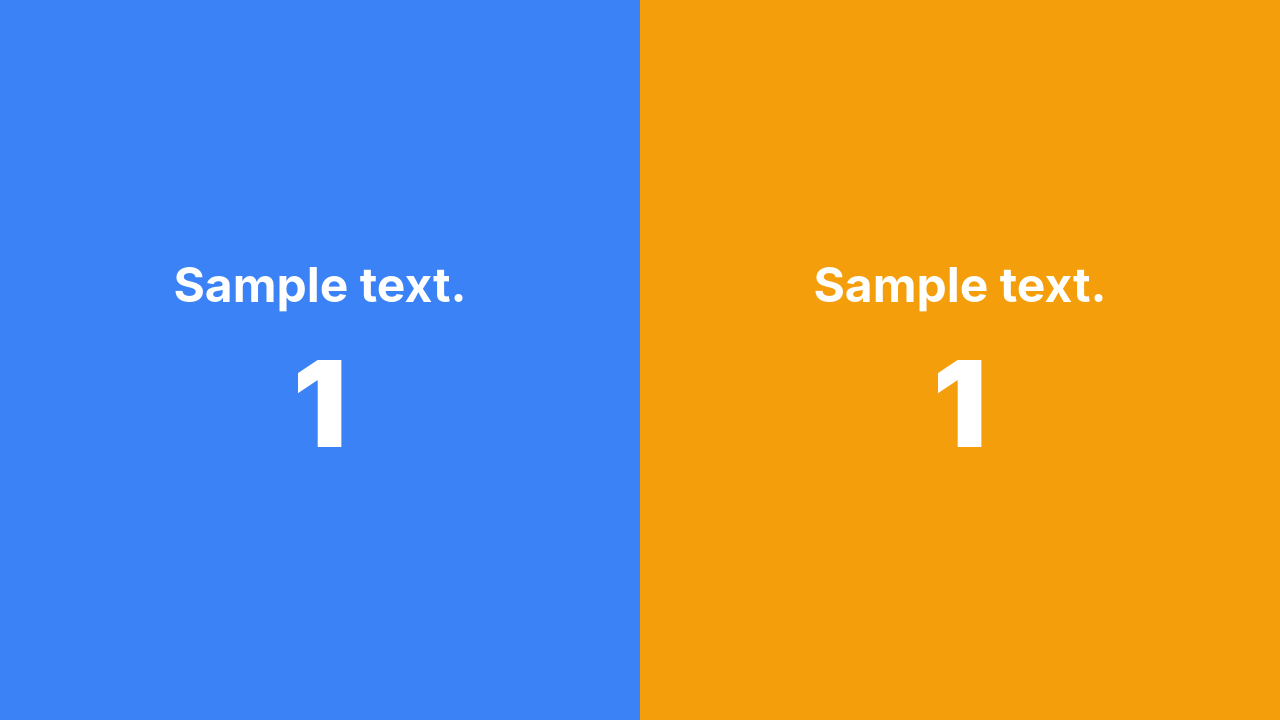
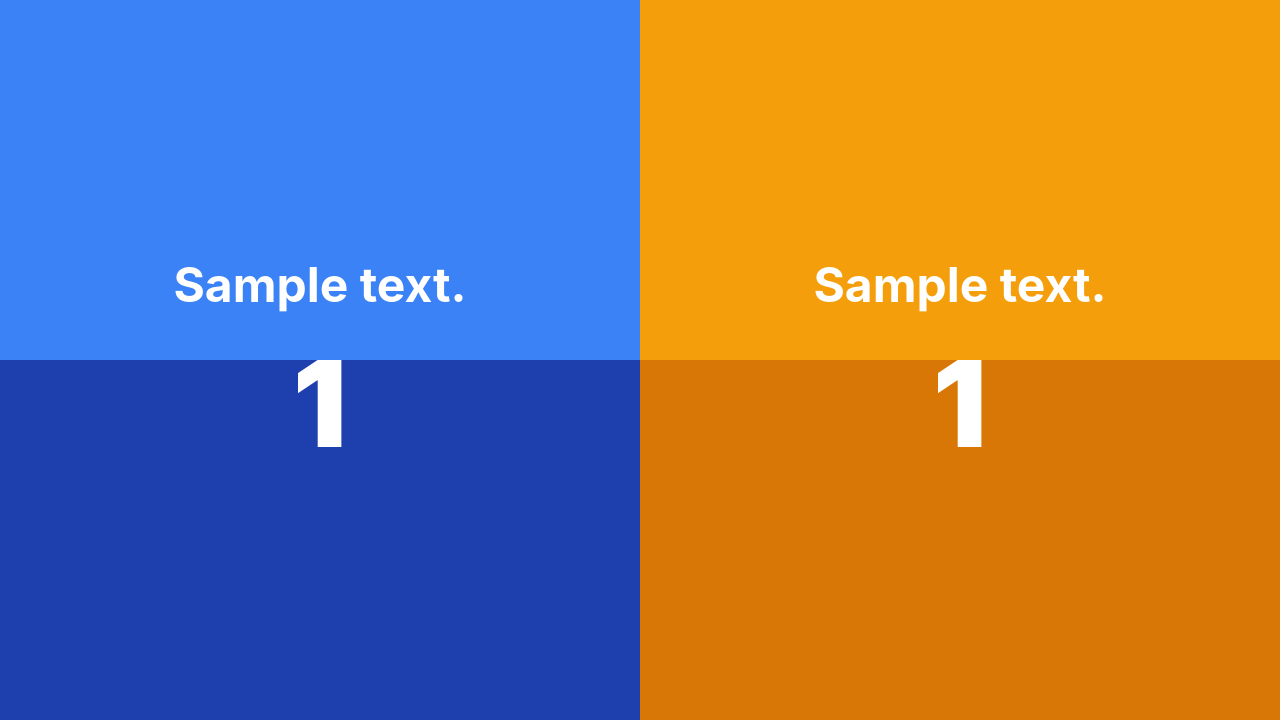
Before and after one commit to tooluser/vote-with-your-feet, a Flask app: template templates/display.html in a window 1280 px wide. Shown: the part 80-800 px from the top of the page. Run offline with Flask 3, Linux system fonts and the light colour scheme; the template is opened without the code that fills it: most values are stand-ins (such as "Sample title", 1, 10 or a date in 2020); some libraries are stand-ins or nearby versions.

Commit message:
Add vertical bar chart visualization to display page
Display now shows proportional vertical bars filling from bottom up on each panel:
- Left panel: darker blue (#1e40af) fills based on option A vote percentage
- Right panel: darker orange (#d97706) fills based on option B vote percentage
- Bars animate smoothly (0.6s transition) when votes change via WebSocket
- Answer text and vote counts remain visible above the bars (z-index layering)

Real-time updates calculate percentages and adjust bar heights dynamically.

```diff
--- a/static/css/display.css
+++ b/static/css/display.css
@@ -36,6 +36,24 @@ body {
     align-items: center;
     justify-content: center;
     padding: 40px;
+    position: relative;
+}
+
+.vertical-bar {
+    position: absolute;
+    bottom: 0;
+    left: 0;
+    width: 100%;
+    transition: height 0.6s ease-in-out;
+    z-index: 1;
+}
+
+.panel-a .vertical-bar {
+    background-color: #1e40af;
+}
+
+.panel-b .vertical-bar {
+    background-color: #d97706;
 }
 
 .panel-a {
@@ -50,6 +68,8 @@ body {
 
 .answer-content {
     text-align: center;
+    position: relative;
+    z-index: 2;
 }
 
 .answer-content h2 {
--- a/static/js/display.js
+++ b/static/js/display.js
@@ -22,9 +22,18 @@ function updateDisplay() {
             if (data.poll) {
                 const countA = document.getElementById('count-a');
                 const countB = document.getElementById('count-b');
+                const verticalBarA = document.getElementById('vertical-bar-a');
+                const verticalBarB = document.getElementById('vertical-bar-b');
+
+                const total = data.poll.count_a + data.poll.count_b;
+                const percentA = total > 0 ? (data.poll.count_a / total * 100) : 0;
+                const percentB = total > 0 ? (data.poll.count_b / total * 100) : 0;
 
                 if (countA) countA.textContent = data.poll.count_a;
                 if (countB) countB.textContent = data.poll.count_b;
+
+                if (verticalBarA) verticalBarA.style.height = percentA + '%';
+                if (verticalBarB) verticalBarB.style.height = percentB + '%';
             }
         })
         .catch(error => console.error('Error updating display:', error));
--- a/templates/display.html
+++ b/templates/display.html
@@ -14,6 +14,7 @@
 
     <div class="split-container">
         <div class="split-panel panel-a">
+            <div class="vertical-bar" id="vertical-bar-a" style="height: {{ (count_a / (count_a + count_b) * 100) if (count_a + count_b) > 0 else 0 }}%"></div>
             <div class="answer-content">
                 <h2 id="answer-a">{{ poll.answer_a }}</h2>
                 <div class="vote-count" id="count-a">{{ count_a }}</div>
@@ -21,6 +22,7 @@
         </div>
 
         <div class="split-panel panel-b">
+            <div class="vertical-bar" id="vertical-bar-b" style="height: {{ (count_b / (count_a + count_b) * 100) if (count_a + count_b) > 0 else 0 }}%"></div>
             <div class="answer-content">
                 <h2 id="answer-b">{{ poll.answer_b }}</h2>
                 <div class="vote-count" id="count-b">{{ count_b }}</div>
```
